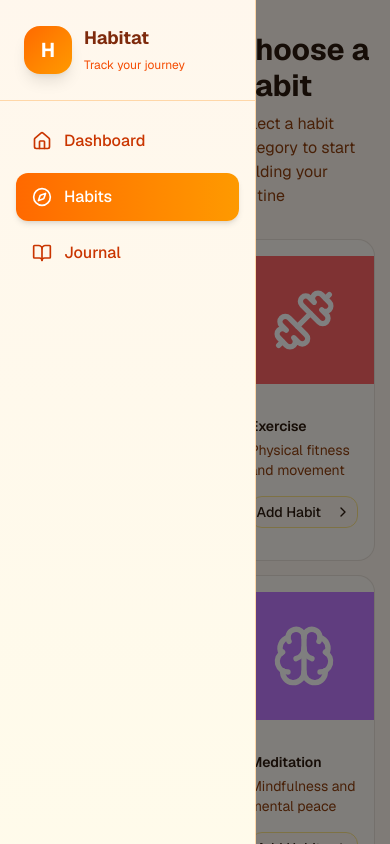
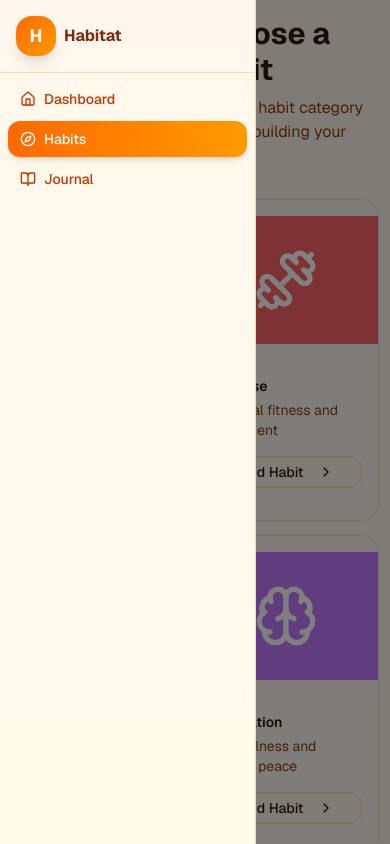
Before and after one commit to soumyacodes007/habit-tracker, a Next.js app: page /habits in a window 390 px wide. Both pictures are taken after a click on the button "Toggle menu". Shown: the top 844 px of the page. Built offline with nearby package versions, Linux system fonts and the light colour scheme.

Commit message:
final update

```diff
--- a/src/app/habits/page.jsx
+++ b/src/app/habits/page.jsx
@@ -86,7 +86,7 @@ export default function HabitsPage() {
     <div className="min-h-screen bg-background flex">
       <Sidebar />
 
-      <main className="flex-1 px-4 py-8 sm:px-6 lg:px-8 overflow-x-hidden">
+      <main className="flex-1 px-3 py-4 sm:px-4 sm:py-6 md:px-6 md:py-8 lg:px-8 overflow-x-hidden">
         <div className="mx-auto max-w-7xl">
         <div className="space-y-8">
 
--- a/src/app/journal/page.jsx
+++ b/src/app/journal/page.jsx
@@ -22,7 +22,7 @@ export default function JournalPage() {
   return (
     <div className="min-h-screen bg-background flex">
       <Sidebar />
-      <main className="flex-1 px-4 py-8 sm:px-6 lg:px-8 overflow-x-hidden">
+      <main className="flex-1 px-3 py-4 sm:px-4 sm:py-6 md:px-6 md:py-8 lg:px-8 overflow-x-hidden">
         <div className="mx-auto max-w-7xl">
         <div className="space-y-8">
           <div>
--- a/src/app/page.js
+++ b/src/app/page.js
@@ -67,7 +67,7 @@ export default function Home() {
   return (
     <div className="min-h-screen bg-background flex">
       <Sidebar />
-      <main className="flex-1 px-4 py-8 sm:px-6 lg:px-8 overflow-x-hidden">
+      <main className="flex-1 px-3 py-4 sm:px-4 sm:py-6 md:px-6 md:py-8 lg:px-8 overflow-x-hidden">
         <div className="mx-auto max-w-7xl">
         <div className="space-y-8">
           <WelcomeSection />
--- a/src/components/layout/sidebar.jsx
+++ b/src/components/layout/sidebar.jsx
@@ -32,26 +32,26 @@ export function Sidebar() {
   return (
     <>
       {/* Mobile Header with Menu Button */}
-      <header className="lg:hidden sticky top-0 z-50 border-b border-orange-200 dark:border-stone-700 bg-gradient-to-r from-orange-50 to-amber-50 dark:from-stone-900 dark:to-stone-800 backdrop-blur supports-[backdrop-filter]:bg-background/60">
-        <div className="flex items-center justify-between px-4 py-4">
+      <header className="md:hidden sticky top-0 z-50 border-b border-orange-200 dark:border-stone-700 bg-gradient-to-r from-orange-50 to-amber-50 dark:from-stone-900 dark:to-stone-800 backdrop-blur supports-[backdrop-filter]:bg-background/60">
+        <div className="flex items-center justify-between px-3 sm:px-4 py-3 sm:py-4">
           <Link href="/" className="flex items-center gap-2">
-            <div className="flex h-10 w-10 items-center justify-center rounded-lg bg-gradient-to-br from-orange-500 to-amber-500 dark:from-orange-600 dark:to-red-700 text-white shadow-md">
-              <span className="text-lg font-bold">H</span>
+            <div className="flex h-8 w-8 sm:h-10 sm:w-10 items-center justify-center rounded-lg bg-gradient-to-br from-orange-500 to-amber-500 dark:from-orange-600 dark:to-red-700 text-white shadow-md">
+              <span className="text-base sm:text-lg font-bold">H</span>
             </div>
-            <span className="font-bold text-orange-900 dark:text-stone-100">Habitat</span>
+            <span className="font-bold text-orange-900 dark:text-stone-100 text-sm sm:text-base">Habitat</span>
           </Link>
 
-          <div className="flex items-center gap-2">
+          <div className="flex items-center gap-1 sm:gap-2">
             <ThemeToggle />
             <button
               onClick={() => setIsOpen(!isOpen)}
-              className="p-2 rounded-lg hover:bg-orange-100 dark:hover:bg-stone-700 transition-colors"
+              className="p-1.5 sm:p-2 rounded-lg hover:bg-orange-100 dark:hover:bg-stone-700 transition-colors"
               aria-label="Toggle menu"
             >
               {isOpen ? (
-                <X className="h-6 w-6 text-orange-900 dark:text-stone-100" />
+                <X className="h-5 w-5 sm:h-6 sm:w-6 text-orange-900 dark:text-stone-100" />
               ) : (
-                <Menu className="h-6 w-6 text-orange-900 dark:text-stone-100" />
+                <Menu className="h-5 w-5 sm:h-6 sm:w-6 text-orange-900 dark:text-stone-100" />
               )}
             </button>
           </div>
@@ -61,7 +61,7 @@ export function Sidebar() {
       {/* Mobile Sidebar Overlay */}
       {isOpen && (
         <div
-          className="lg:hidden fixed inset-0 bg-black/50 z-40"
+          className="md:hidden fixed inset-0 bg-black/50 z-40"
           onClick={() => setIsOpen(false)}
         />
       )}
@@ -72,22 +72,33 @@ export function Sidebar() {
           fixed top-0 left-0 z-50 h-full transition-all duration-300 ease-in-out
           bg-gradient-to-b from-orange-50 to-amber-50 dark:from-stone-900 dark:to-stone-800
           border-r border-orange-200 dark:border-stone-700
+
+          ${/* Mobile */ ''}
+          ${isOpen ? 'translate-x-0' : '-translate-x-full'}
+          w-64 sm:w-72
+
+          ${/* Tablet */ ''}
+          md:translate-x-0
+          ${isCollapsed ? 'md:w-16' : 'md:w-64'}
+
+          ${/* Desktop */ ''}
           lg:translate-x-0
-          ${isOpen ? 'translate-x-0' : '-translate-x-full lg:translate-x-0'}
-          ${isCollapsed ? 'lg:w-16' : 'lg:w-64'}
-          w-64
+          ${isCollapsed ? 'lg:w-16' : 'lg:w-72'}
+
+          ${/* Large Desktop */ ''}
+          xl:${isCollapsed ? 'w-20' : 'w-80'}
         `}
       >
         {/* Sidebar Header */}
-        <div className="flex items-center justify-between p-6 border-b border-orange-200 dark:border-stone-700">
-          <Link href="/" className="flex items-center gap-3" onClick={() => setIsOpen(false)}>
-            <div className="flex h-12 w-12 items-center justify-center rounded-xl bg-gradient-to-br from-orange-500 to-amber-500 dark:from-orange-600 dark:to-red-700 text-white shadow-lg flex-shrink-0">
-              <span className="text-xl font-bold">H</span>
+        <div className="flex items-center justify-between p-4 sm:p-6 border-b border-orange-200 dark:border-stone-700">
+          <Link href="/" className="flex items-center gap-2 sm:gap-3" onClick={() => setIsOpen(false)}>
+            <div className="flex h-10 w-10 sm:h-12 sm:w-12 items-center justify-center rounded-xl bg-gradient-to-br from-orange-500 to-amber-500 dark:from-orange-600 dark:to-red-700 text-white shadow-lg flex-shrink-0">
+              <span className="text-lg sm:text-xl font-bold">H</span>
             </div>
             {!isCollapsed && (
-              <div className="lg:block">
-                <span className="font-bold text-lg text-orange-900 dark:text-stone-100 block">Habitat</span>
-                <span className="text-xs text-orange-600 dark:text-stone-400">Track your journey</span>
+              <div className="md:block">
+                <span className="font-bold text-base sm:text-lg text-orange-900 dark:text-stone-100 block">Habitat</span>
+                <span className="text-xs text-orange-600 dark:text-stone-400 hidden sm:block">Track your journey</span>
               </div>
             )}
           </Link>
@@ -95,19 +106,19 @@ export function Sidebar() {
           {/* Desktop Collapse Button */}
           <button
             onClick={() => setIsCollapsed(!isCollapsed)}
-            className="hidden lg:flex p-1 rounded-lg hover:bg-orange-100 dark:hover:bg-stone-700 transition-colors"
+            className="hidden md:flex p-1 sm:p-2 rounded-lg hover:bg-orange-100 dark:hover:bg-stone-700 transition-colors"
             aria-label="Toggle sidebar"
           >
             {isCollapsed ? (
-              <ChevronRight className="h-5 w-5 text-orange-900 dark:text-stone-100" />
+              <ChevronRight className="h-4 w-4 sm:h-5 sm:w-5 text-orange-900 dark:text-stone-100" />
             ) : (
-              <ChevronLeft className="h-5 w-5 text-orange-900 dark:text-stone-100" />
+              <ChevronLeft className="h-4 w-4 sm:h-5 sm:w-5 text-orange-900 dark:text-stone-100" />
             )}
           </button>
         </div>
 
         {/* Navigation */}
-        <nav className="p-4 space-y-2">
+        <nav className="p-2 sm:p-4 space-y-1 sm:space-y-2">
           {navItems.map((item) => {
             const Icon = item.icon
             const isActive = pathname === item.href
@@ -117,29 +128,29 @@ export function Sidebar() {
                 href={item.href}
                 onClick={() => setIsOpen(false)}
                 className={`
-                  flex items-center gap-3 px-4 py-3 rounded-lg
-                  font-medium transition-all duration-200
+                  flex items-center gap-2 sm:gap-3 px-3 sm:px-4 py-2 sm:py-3 rounded-lg
+                  font-medium transition-all duration-200 text-sm sm:text-base
                   ${
                     isActive
                       ? 'bg-gradient-to-r from-orange-500 to-amber-500 dark:from-orange-600 dark:to-red-700 text-white shadow-md'
                       : 'text-orange-700 dark:text-stone-300 hover:bg-orange-100 dark:hover:bg-stone-700'
                   }
-                  ${isCollapsed ? 'lg:justify-center lg:px-2' : ''}
+                  ${isCollapsed ? 'md:justify-center md:px-2' : ''}
                 `}
                 title={isCollapsed ? item.label : undefined}
               >
-                <Icon className="h-5 w-5 flex-shrink-0" />
-                {!isCollapsed && <span className="lg:block">{item.label}</span>}
+                <Icon className="h-4 w-4 sm:h-5 sm:w-5 flex-shrink-0" />
+                {!isCollapsed && <span className="md:block">{item.label}</span>}
               </Link>
             )
           })}
         </nav>
 
         {/* Desktop Theme Toggle */}
-        <div className="hidden lg:block absolute bottom-6 left-4 right-4">
-          <div className={`p-4 rounded-lg bg-orange-100 dark:bg-stone-800 border border-orange-200 dark:border-stone-700 ${isCollapsed ? 'px-2' : ''}`}>
+        <div className="hidden md:block absolute bottom-4 sm:bottom-6 left-2 sm:left-4 right-2 sm:right-4">
+          <div className={`p-2 sm:p-4 rounded-lg bg-orange-100 dark:bg-stone-800 border border-orange-200 dark:border-stone-700 ${isCollapsed ? 'px-1 sm:px-2' : ''}`}>
             <div className={`flex items-center ${isCollapsed ? 'justify-center' : 'justify-between'}`}>
-              {!isCollapsed && <span className="text-sm font-medium text-orange-900 dark:text-stone-100">Theme</span>}
+              {!isCollapsed && <span className="text-xs sm:text-sm font-medium text-orange-900 dark:text-stone-100">Theme</span>}
               <ThemeToggle />
             </div>
           </div>
@@ -147,7 +158,10 @@ export function Sidebar() {
       </aside>
 
       {/* Desktop Sidebar Spacer */}
-      <div className={`hidden lg:block flex-shrink-0 transition-all duration-300 ${isCollapsed ? 'w-16' : 'w-64'}`} />
+      <div className={`
+        hidden md:block flex-shrink-0 transition-all duration-300
+        ${isCollapsed ? 'md:w-16 lg:w-16 xl:w-20' : 'md:w-64 lg:w-72 xl:w-80'}
+      `} />
     </>
   )
 }
```
